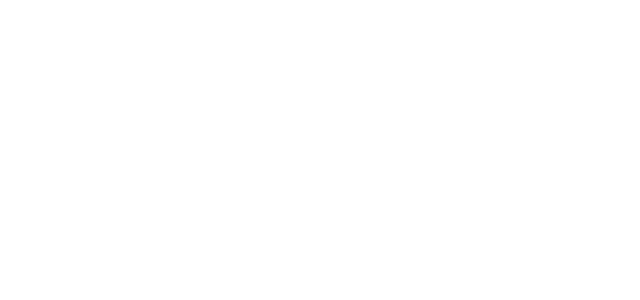
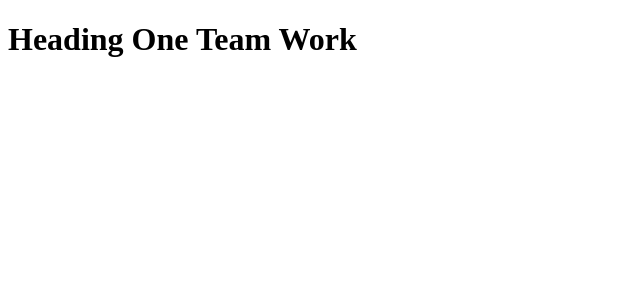
Before and after one commit to vvorkcloudtech/class-103-Morning, a React app: page / in a window 1280 px wide. Shown: the top 300 px of the page, without its empty margins (0-640 px from the left). Built offline with nearby package versions, Linux system fonts and the light colour scheme; the HTML template or start-up script is replaced by a standard one.

Commit message:
App.jsx Updated

```diff
--- a/src/js/components/App.jsx
+++ b/src/js/components/App.jsx
@@ -5,7 +5,9 @@
   render() {
     return (
       <div>
-
+        <h1>
+          Heading One Team Work
+          </h1>
       </div>
 
     );
```
Also changed, not shown: 1 other file (tests, documents, lock files or other folders).
